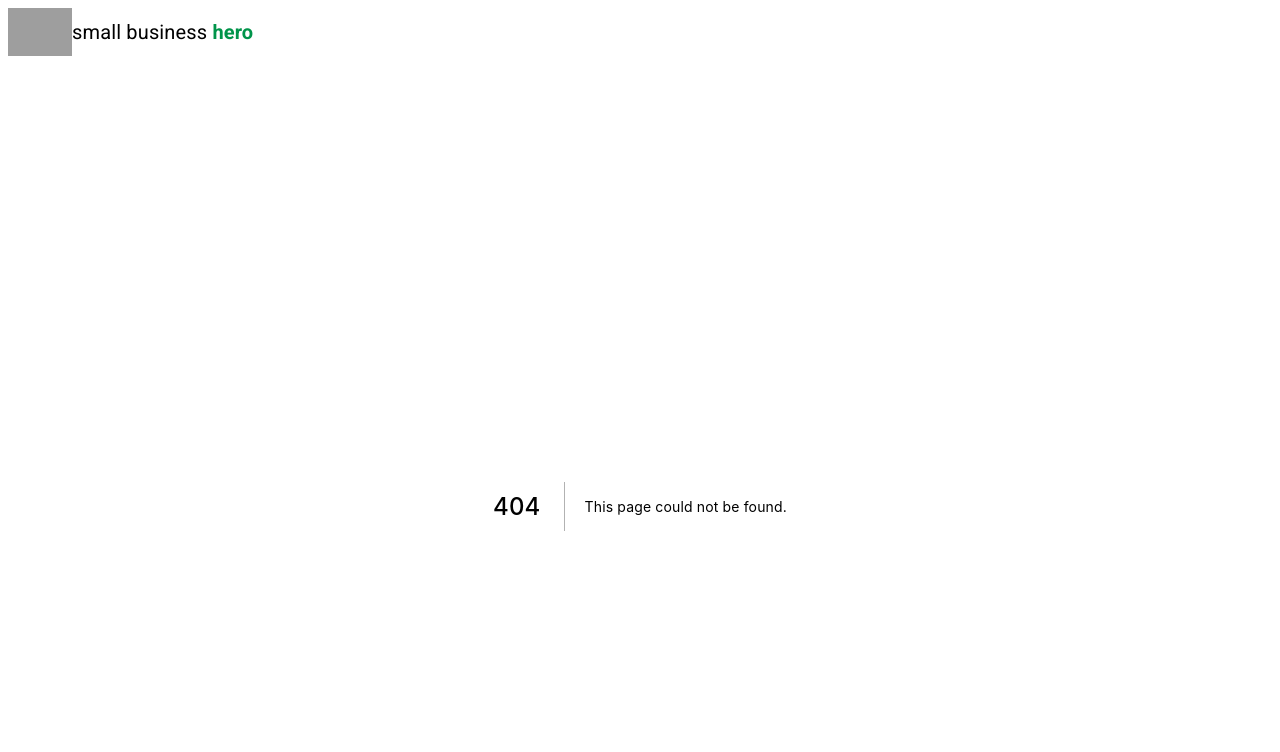
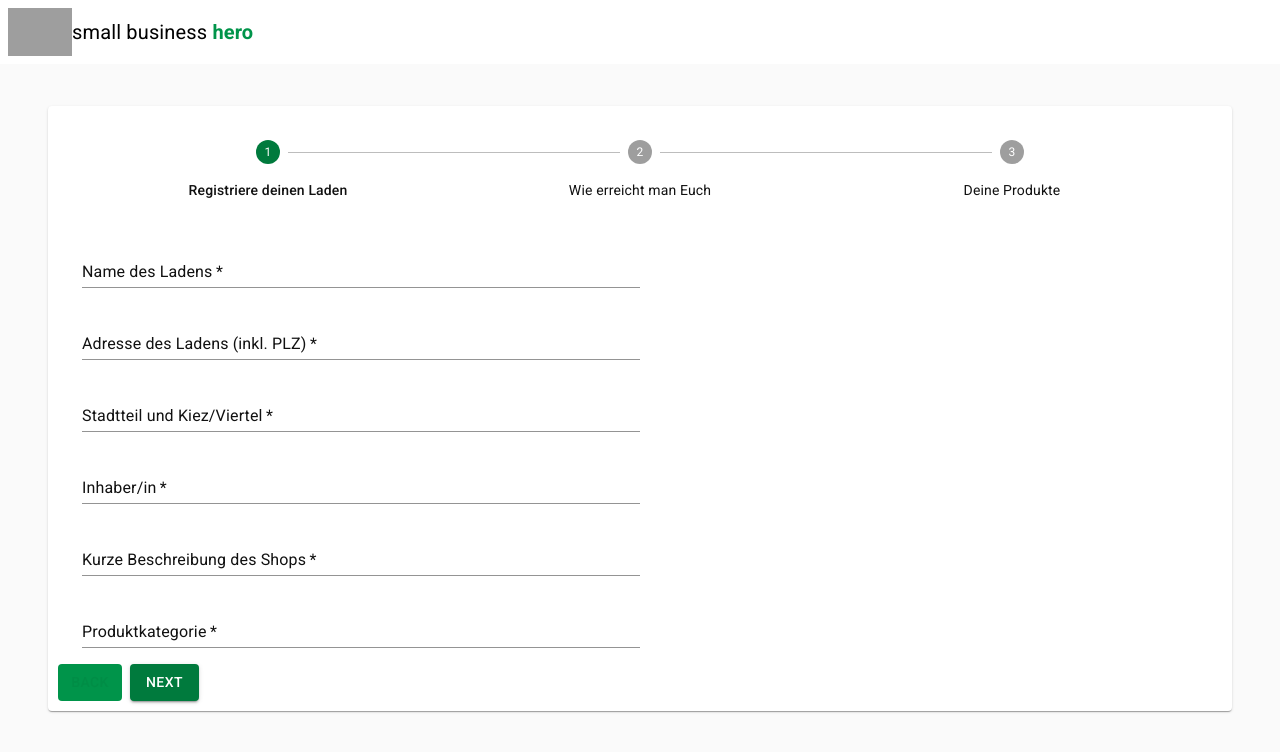
Before and after one commit to smallbusinesshero/storefront, a Next.js app: page /client/register in a window 1280 px wide. Before the commit this address had no page. Shown: the top 752 px of the page. Built offline with nearby package versions, Linux system fonts and the light colour scheme; grey boxes are pictures that could not be loaded.

Commit message:
Registration

```diff
--- /dev/null
+++ b/components/organism/client/register-form.tsx
@@ -0,0 +1,46 @@
+import { FormControl, InputLabel, Input, TextField } from '@material-ui/core';
+import { Container, Grid } from '@material-ui/core';
+export const RegisterForm1 = (props) => {
+    return (
+        <Container>
+            <Grid container item xs={6} justify="center" alignContent="center" alignItems="center">
+                <FormControl fullWidth={true} required={true} size='medium' margin="normal">
+                    <InputLabel htmlFor="name">Name des Ladens</InputLabel>
+                    <Input id="name" name="name" />
+                </FormControl>
+                <FormControl fullWidth={true} required={true} size='medium' margin="normal">
+                    <InputLabel htmlFor="address">Adresse des Ladens (inkl. PLZ)</InputLabel>
+                    <Input id="address" name="address" />
+                </FormControl>
+                <FormControl fullWidth={true} required={true} size='medium' margin="normal">
+                    <InputLabel htmlFor="city">Stadtteil und Kiez/Viertel</InputLabel>
+                    <Input id="city" name="city" />
+                </FormControl>
+                <FormControl fullWidth={true} required={true} size='medium' margin="normal">
+                    <InputLabel htmlFor="owner">Inhaber/in</InputLabel>
+                    <Input id="owner" name="owner" />
+                </FormControl>
+                <FormControl fullWidth={true} required={true} size='medium' margin="normal">
+                    <InputLabel htmlFor="description">Kurze Beschreibung des Shops</InputLabel>
+                    <Input id="description" name="description" />
+                </FormControl>
+                <FormControl fullWidth={true} required={true} size='medium' margin="normal">
+                    <InputLabel htmlFor="category">Produktkategorie</InputLabel>
+                    <Input id="category" name="category" />
+                </FormControl>
+            </Grid>
+        </Container>
+    );
+};
+
+export const RegisterForm2 = (props) => {
+    return (
+        <>Teil 2</>
+    )
+}
+
+export const RegisterForm3 = (props) => {
+    return (
+        <>Teil 3</>
+    )
+}
--- a/package.json
+++ b/package.json
@@ -30,10 +30,13 @@
     "@fortawesome/react-fontawesome": "^0.1.9",
     "@material-ui/core": "^4.9.7",
     "@material-ui/icons": "^4.9.1",
+    "@types/yup": "^0.26.34",
+    "formik": "^2.1.4",
     "next": "^9.3.2",
     "next-images": "^1.4.0",
     "react": "^16.13.1",
-    "react-dom": "^16.13.1"
+    "react-dom": "^16.13.1",
+    "yup": "^0.28.3"
   },
   "devDependencies": {
     "@svgr/webpack": "^5.3.0",
--- /dev/null
+++ b/pages/client/register.tsx
@@ -0,0 +1,137 @@
+import React from 'react';
+import { Typography, Container, Grid, Paper } from '@material-ui/core';
+import { makeStyles } from '@material-ui/core/styles';
+import Stepper from '@material-ui/core/Stepper';
+import Step from '@material-ui/core/Step';
+import StepLabel from '@material-ui/core/StepLabel';
+import Button from '@material-ui/core/Button';
+import { Formik } from 'formik';
+import * as Yup from "yup"
+
+import { RegisterForm1, RegisterForm2, RegisterForm3 } from '../../components/organism/client/register-form';
+
+
+function getSteps() {
+    return ['Registriere deinen Laden', 'Wie erreicht man Euch', 'Deine Produkte'];
+}
+
+function getStepContent(stepIndex: number, props) {
+    switch (stepIndex) {
+        case 0:
+            return <RegisterForm1 {...props} />;
+        case 1:
+            return <RegisterForm2 {...props} />;
+        case 2:
+            return <RegisterForm3 {...props} />;
+        default:
+            return 'Unknown stepIndex';
+    }
+}
+
+const useFormStyles = makeStyles(theme => ({
+    backButton: {
+        marginRight: theme.spacing(1),
+    },
+    instructions: {
+        marginTop: theme.spacing(1),
+        marginBottom: theme.spacing(1),
+    },
+}));
+
+const Form = props => {
+
+    const classes = useFormStyles();
+
+    const [activeStep, setActiveStep] = React.useState(0);
+    const steps = getSteps();
+
+    const handleNext = () => {
+        setActiveStep((prevActiveStep) => prevActiveStep + 1);
+    };
+
+    const handleBack = () => {
+        setActiveStep((prevActiveStep) => prevActiveStep - 1);
+    };
+
+    const handleReset = () => {
+        setActiveStep(0);
+    };
+
+    return (
+        <form onSubmit={() => { }}>
+            <Stepper activeStep={activeStep} alternativeLabel>
+                {steps.map((label) => (
+                    <Step key={label}>
+                        <StepLabel>{label}</StepLabel>
+                    </Step>
+                ))}
+            </Stepper>
+            <div>
+                {activeStep === steps.length ? (
+                    <div>
+                        <Typography className={classes.instructions}>All steps completed</Typography>
+                        <Button onClick={handleReset}>Reset</Button>
+                    </div>
+                ) : (
+                        <div>
+                            {getStepContent(activeStep, props)}
+                            <Typography className={classes.instructions}>{}</Typography>
+                            <div>
+                                <Button
+                                    disabled={activeStep === 0}
+                                    onClick={handleBack}
+                                    className={classes.backButton}
+                                >
+                                    Back
+                        </Button>
+                                <Button variant="contained" color="primary" onClick={handleNext}>
+                                    {activeStep === steps.length - 1 ? 'Finish' : 'Next'}
+                                </Button>
+                            </div>
+                        </div>
+                    )}
+            </div>
+        </form>
+    );
+}
+
+
+const useClientRegistrationStyles = makeStyles(theme => ({
+    content: {
+        width: '100%',
+        padding: '10px'
+    },
+}));
+
+const ClientRegistration = props => {
+
+    const classes = useClientRegistrationStyles();
+
+    const initialValues = {};
+
+    const validationSchema = Yup.object({
+        "business-shop-name": Yup.string()
+            .required("Shop Name is required"),
+    });
+
+    const onSubmit = (data) => { console.log(data); }
+
+    return (
+        <Container>
+            <Grid container item xs={12}>
+                <Paper className={classes.content}>
+                    <Formik
+                        render={props => <Form {...props} />}
+                        initialValues={initialValues}
+                        validationSchema={validationSchema}
+                        onSubmit={onSubmit}
+                    />
+                </Paper>
+            </Grid>
+        </Container>
+    );
+};
+
+ClientRegistration.propTypes = {};
+
+export default ClientRegistration;
```
Also changed, not shown: services/auth.tsx (added, +15 -0 lines), 1 other file (tests, documents, lock files or other folders).
